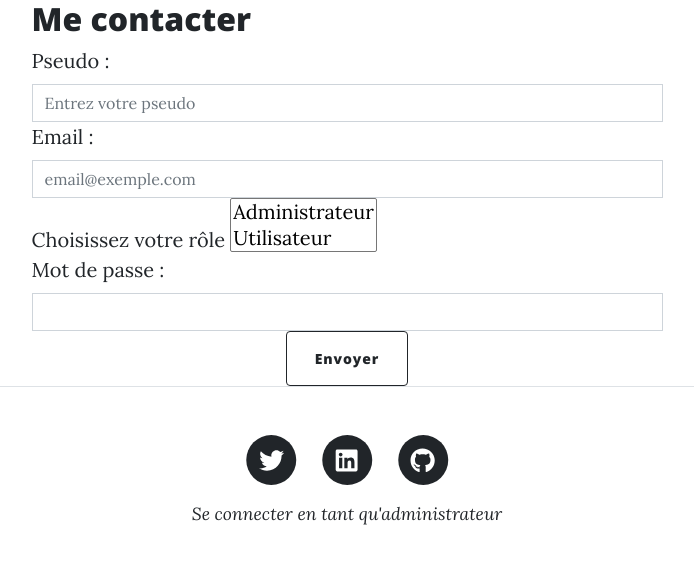
After one commit to BenjVA/pro-blog, a PHP site: template src/template/signUp.html.twig in a window 1280 px wide. The commit adds this page. Shown: the top 564 px of the page, without its empty margins (293-987 px from the left). Run offline with PHP 8.4, Linux system fonts and the light colour scheme; the template is opened without the code that fills it, so the values that code supplies are empty; some libraries are stand-ins or nearby versions.

Commit message:
Creating files to display login form, configuring routing

```diff
--- a/src/Controllers/Article.php
+++ b/src/Controllers/Article.php
@@ -1,4 +1,6 @@
 <?php
+
+declare(strict_types=1);
 
 namespace App\Controllers;
 
--- a/src/Controllers/Articles.php
+++ b/src/Controllers/Articles.php
@@ -1,4 +1,6 @@
 <?php
+
+declare(strict_types=1);
 
 namespace App\Controllers;
 
--- a/src/Controllers/Homepage.php
+++ b/src/Controllers/Homepage.php
@@ -1,4 +1,6 @@
 <?php
+
+declare(strict_types=1);
 
 namespace App\Controllers;
 
--- a/src/Controllers/NotFoundController.php
+++ b/src/Controllers/NotFoundController.php
@@ -1,4 +1,6 @@
 <?php
+
+declare(strict_types=1);
 
 namespace App\Controllers;
 
--- a/src/Model/ArticleRepository.php
+++ b/src/Model/ArticleRepository.php
@@ -1,8 +1,8 @@
 <?php
 
+declare(strict_types=1);
+
 namespace App\Model;
-
-use App\Model\User;
 
 class ArticleRepository
 {
--- a/src/Model/DatabaseConnection.php
+++ b/src/Model/DatabaseConnection.php
@@ -1,4 +1,6 @@
 <?php
+
+declare(strict_types=1);
 
 namespace App\Model;
 
--- a/src/Model/User.php
+++ b/src/Model/User.php
@@ -8,7 +8,5 @@ class User
 {
     public int $id;
     public string $pseudo;
-    public string $login;
-    public string $mail;
-    public bool $isAdmin;
+    public string $isAdmin;
 }
--- /dev/null
+++ b/src/template/signUp.html.twig
@@ -0,0 +1,33 @@
+{% extends 'header.html.twig' %}
+
+{% block content %}
+        <div class="row gx-4 gx-lg-5 justify-content-center">
+            <div class="col-md-10 col-lg-8 col-xl-7">
+                <h2>Me contacter</h2>
+                <form method="post" action="?action=register">
+                    <div class="form-group">
+                        <label for="pseudo" class="form-label">Pseudo :</label>
+                        <input type="text" class="form-control" id="pseudo" placeholder="Entrez votre pseudo">
+                    </div>
+                    <div class="form-group">
+                        <label for="mail" class="form-label">Email :</label>
+                        <input type="email" class="form-control" id="mail" placeholder="email@exemple.com">
+                    </div>
+                    <div>
+                        <label for="isAdmin">Choisissez votre rôle</label>
+                        <select id="isAdmin" name="isAdmin" size="2">
+                            <option value="true">Administrateur</option>
+                            <option value="false">Utilisateur</option>
+                        </select>
+                    </div>
+                    <div class="form-group">
+                        <label for="password" class="form-label">Mot de passe :</label>
+                        <input type="password" class="form-control" id="password">
+                    </div>
+                    <div class="text-center">
+                        <button type="submit" class="btn btn-outline-dark">Envoyer</button>
+                    </div>
+                </form>
+            </div>
+        </div>
+{% endblock %}
```
Also changed, not shown: src/Controllers/CreateUser.php (added, +27 -0 lines), src/Controllers/Login.php (added, +10 -0 lines), src/Model/Login.php (added, +13 -0 lines), src/Model/SignUp.php (added, +19 -0 lines), src/Router/Router.php (+10 -1 lines), src/template/login.html.twig (added).
